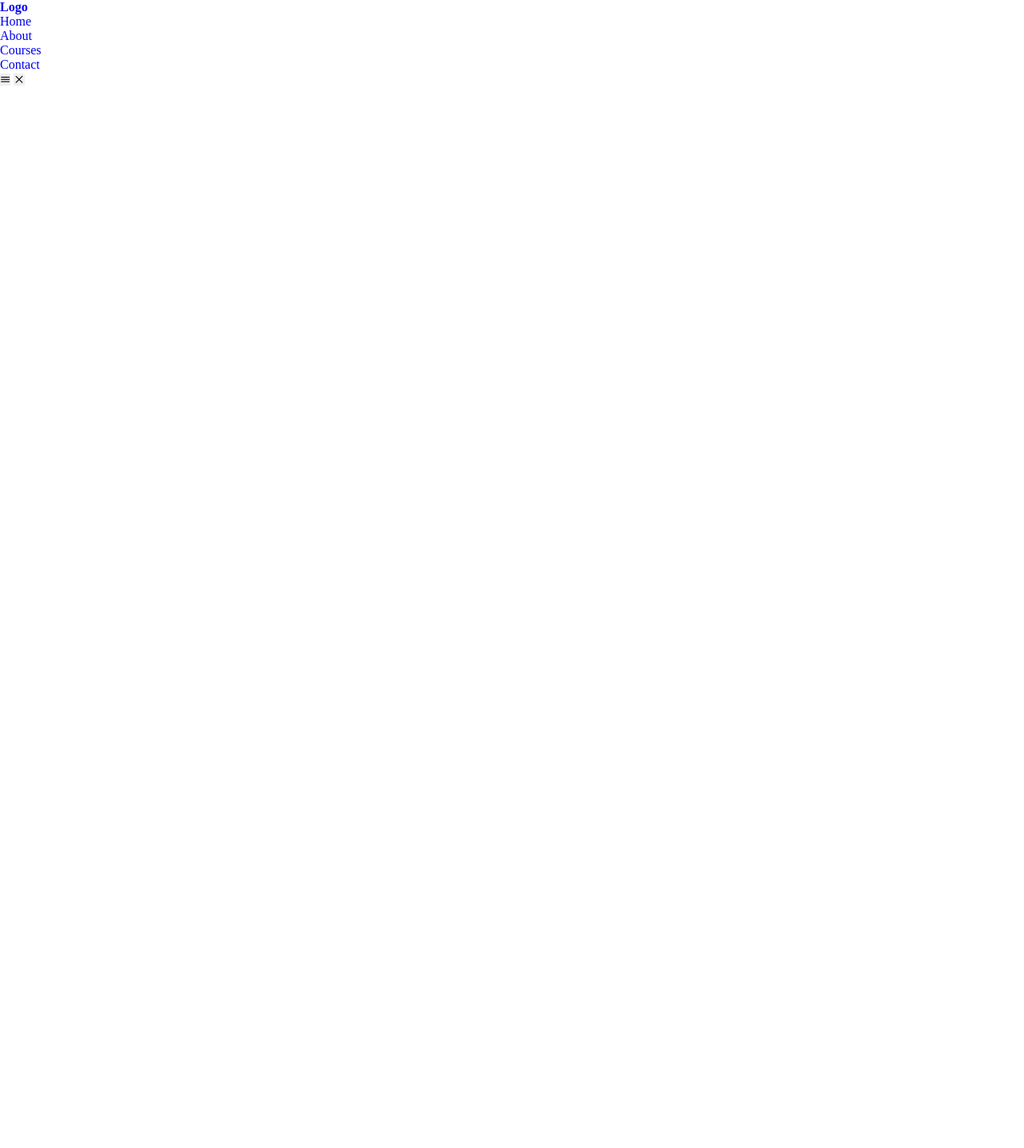
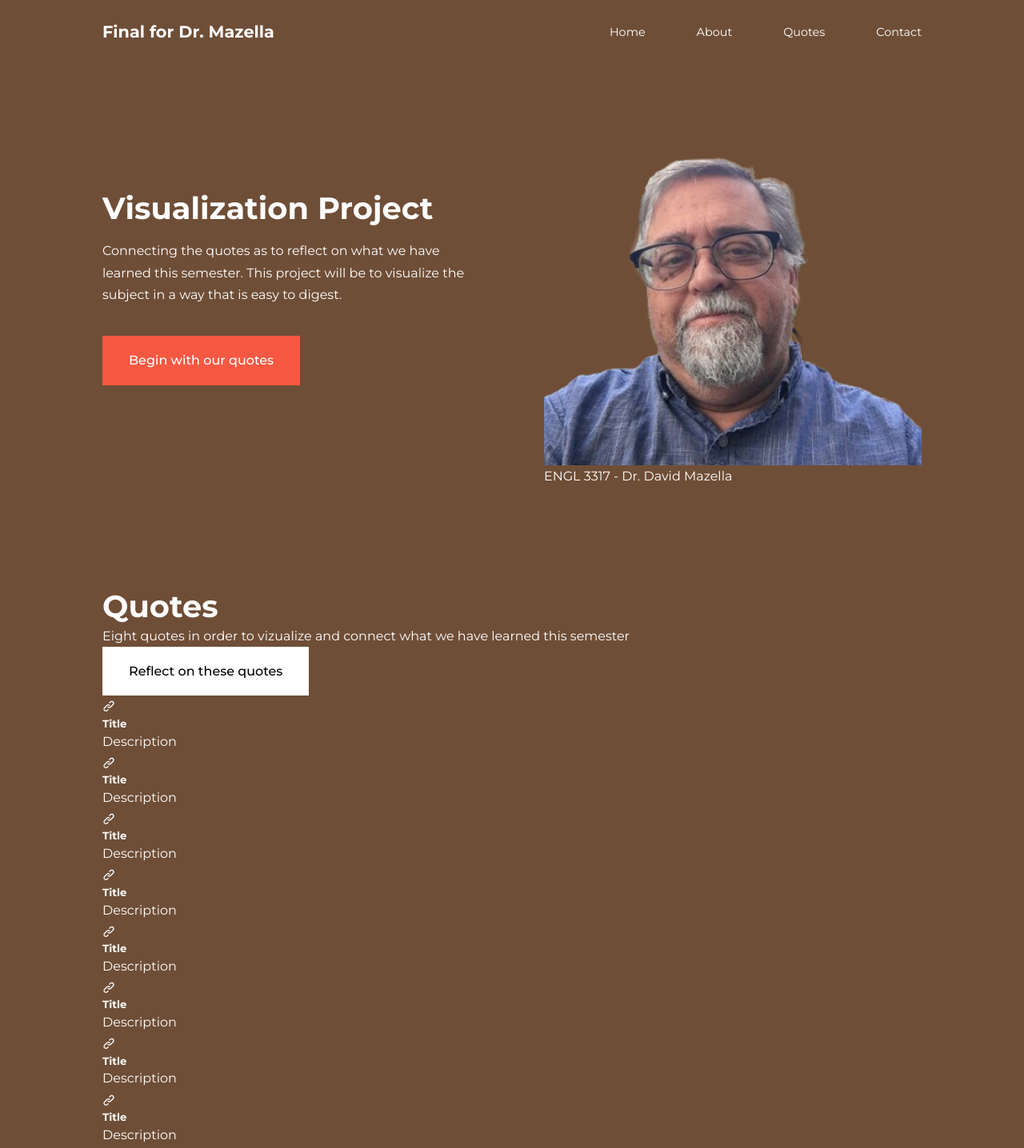
Before and after one commit to all4nitrous/Final-Vis-project_david, a plain HTML site: page index.html in a window 1280 px wide. Shown: the whole page at 80% size. Before the commit the page ends 800 px from the top, so only its background shows below. Drawn offline with nearby package versions, Linux system fonts and the light colour scheme.

Commit message:
Beginning of quotes section

```diff
--- a/index.html
+++ b/index.html
@@ -7,20 +7,100 @@
     <title>Final Visualization Project</title>
 <link rel="stylesheet" href="style.css">
 <link rel="stylesheet" href="https://unicons.iconscout.com/release/v4.0.0/css/line.css">
+<link rel="preconnect" href="https://fonts.googleapis.com">
+<link rel="preconnect" href="https://fonts.gstatic.com" crossorigin>
+<link href="https://fonts.googleapis.com/css2?family=Montserrat:ital,wght@0,300;0,400;0,500;0,600;0,700;0,800;1,900&display=swap" rel="stylesheet">
 </head>
 <body>
     <nav>
         <div class="container nav_container">
-            <a href="index.html"><h4>Logo</h4></a>
+            <a href="index.html"><h4>Final for Dr. Mazella</h4></a>
             <ul class="nav_menu">
                 <li><a href="index.html">Home</a></li>
                 <li><a href="about.html">About</a></li>
-                <li><a href="courses.html">Courses</a></li>
+                <li><a href="Quotes.html">Quotes</a></li>
                 <li><a href="contact.html">Contact</a></li>
             </ul>
 <button id="open-menu-btn"><i class="uil uil-bars"></i></button>
 <button id="close-menu-btn"><i class="uil uil-multiply"></i></button>
         </div>
     </nav>
+<!--End of navbar section-->
+
+<header>
+    <div class="container header_container">
+        <div class="header_left">
+            <h1>Visualization Project</h1>
+            <p>Connecting the quotes as to reflect on what we have learned this semester. This project will be to visualize the subject in a way that is easy to digest.</p>
+            <a href="quotes.html" class="btn btn-primary">Begin with our quotes</a>
+        </div>
+        <div class="header_right">
+            <div class="header_right-image">
+                <img src="./My project.png">
+                <p> ENGL 3317 - Dr. David Mazella</p>
+            </div>
+        </div>
+    </div>
+</header>
+<!--end of header section-->
+
+<section class="quotes">
+    <div class="container quotes_container">
+        <div class="quotes_left"></div>
+        <h1>Quotes</h1>
+        <p>Eight quotes in order to vizualize and connect what we have learned this semester</p>
+        <a href="#" class="btn">Reflect on these quotes</a>
+        <div class="quotes_rigth">
+            <article class="quotes">
+                <span class="quote_icon"><i class="uil uil-link"></i></span>
+                <h5>Title</h5>
+                <p>Description</p>
+            </article>
+
+            <article class="quotes">
+                <span class="quote_icon"><i class="uil uil-link"></i></span>
+                <h5>Title</h5>
+                <p>Description</p>
+            </article>
+
+            <article class="quotes">
+                <span class="quote_icon"><i class="uil uil-link"></i></span>
+                <h5>Title</h5>
+                <p>Description</p>
+            </article>
+
+            <article class="quotes">
+                <span class="quote_icon"><i class="uil uil-link"></i></span>
+                <h5>Title</h5>
+                <p>Description</p>
+            </article>
+
+            <article class="quotes">
+                <span class="quote_icon"><i class="uil uil-link"></i></span>
+                <h5>Title</h5>
+                <p>Description</p>
+            </article>
+
+            <article class="quotes">
+                <span class="quote_icon"><i class="uil uil-link"></i></span>
+                <h5>Title</h5>
+                <p>Description</p>
+            </article>
+
+            <article class="quotes">
+                <span class="quote_icon"><i class="uil uil-link"></i></span>
+                <h5>Title</h5>
+                <p>Description</p>
+            </article>
+
+            <article class="quotes">
+                <span class="quote_icon"><i class="uil uil-link"></i></span>
+                <h5>Title</h5>
+                <p>Description</p>
+            </article>
+        </div>
+    </div>
+</section>
+
 </body>
 </html>
--- a/style.css
+++ b/style.css
@@ -22,10 +22,140 @@
     --color-bg1: #966919;
     --color-bg2:  #C2B280;
 
-    --container-width-lg: 76%;
-    --container-width-lg: 90%;
-    --container-width-lg: 94%;
+    --container-width-lg: 80%;
+    --container-width-md: 90%;
+    --container-width-sm: 94%;
 
     --transition: all 400ms ease;
+}
 
+body {
+    font-family: "Montserrat", sans-serif;
+    line-height: 1.7;
+    color: var(--color-white);
+    background-color: var(--color-bg);
 }
+
+.container {
+    width: var(--container-width-lg);
+    margin: 0 auto;
+}
+
+section {
+    padding: 6rem 0;
+}
+
+section h2 {
+    text-align: center;
+    margin-bottom: 4rem;
+}
+
+h1, h2, h3, h4, h5 {
+    line-height: 1.2;
+}
+
+h1 {
+    font-size: 2.4rem;
+}
+
+h2 {
+    font-size: 2rem;
+}
+
+h3 {
+    font-size: 1.6rem;
+}
+
+h4 {
+    font-size: 1.3rem;
+}
+
+a {
+    color: var(--color-white);
+}
+
+img {
+    width: 100%;
+    display: block;
+    object-fit: cover;
+}
+
+.btn {
+    display: inline-block;
+    background: var(--color-white);
+    color: var(--color-black);
+    padding: 1rem 2rem;
+    border: 1px solid transparent;
+    font-weight: 500;
+    transition: var(--transition)
+}
+
+.btn:hover {
+    background: transparent;
+    color: var(--color-white);
+    border-color: var(--color-white);
+}
+
+.btn-primary {
+    background: var(--color-danger);
+    color: var(--color-white);
+}
+
+/*================NAVBAR===============*/
+
+nav {
+    background: transparent;
+    width: 100vw;
+    height: 5rem;
+    position: fixed;
+    top: 0;
+    z-index: 11;
+}
+
+.nav_container {
+    height: 100%;
+    display: flex;
+    justify-content: space-between;
+    align-items: center;
+}
+
+nav button {
+    display: none;
+}
+
+.nav_menu {
+    display: flex;
+    align-items: center;
+    gap: 4rem;
+}
+
+.nav_menu a {
+    font-size: 0.9rem;
+    transition: var(--transition);
+}
+
+.nav_menu a:hover {
+    color: var(--color-bg2);
+}
+
+/*=========Header========*/
+
+header {
+    position: relative;
+    top: 5rem;
+    overflow: hidden;
+    height: 70vh;
+    margin-bottom: 5rem;
+}
+
+.header_container {
+    display: grid;
+    grid-template-columns: 1fr 1fr;
+    align-items: center;
+    gap: 5rem;
+    height: 100%;
+}
+
+.header_left p {
+    margin: 1rem 0 2.4rem;
+}
```
Also changed, not shown: My project.png (added), courses.css (deleted), courses.html (deleted), quotes.css (added), quotes.html (added).
